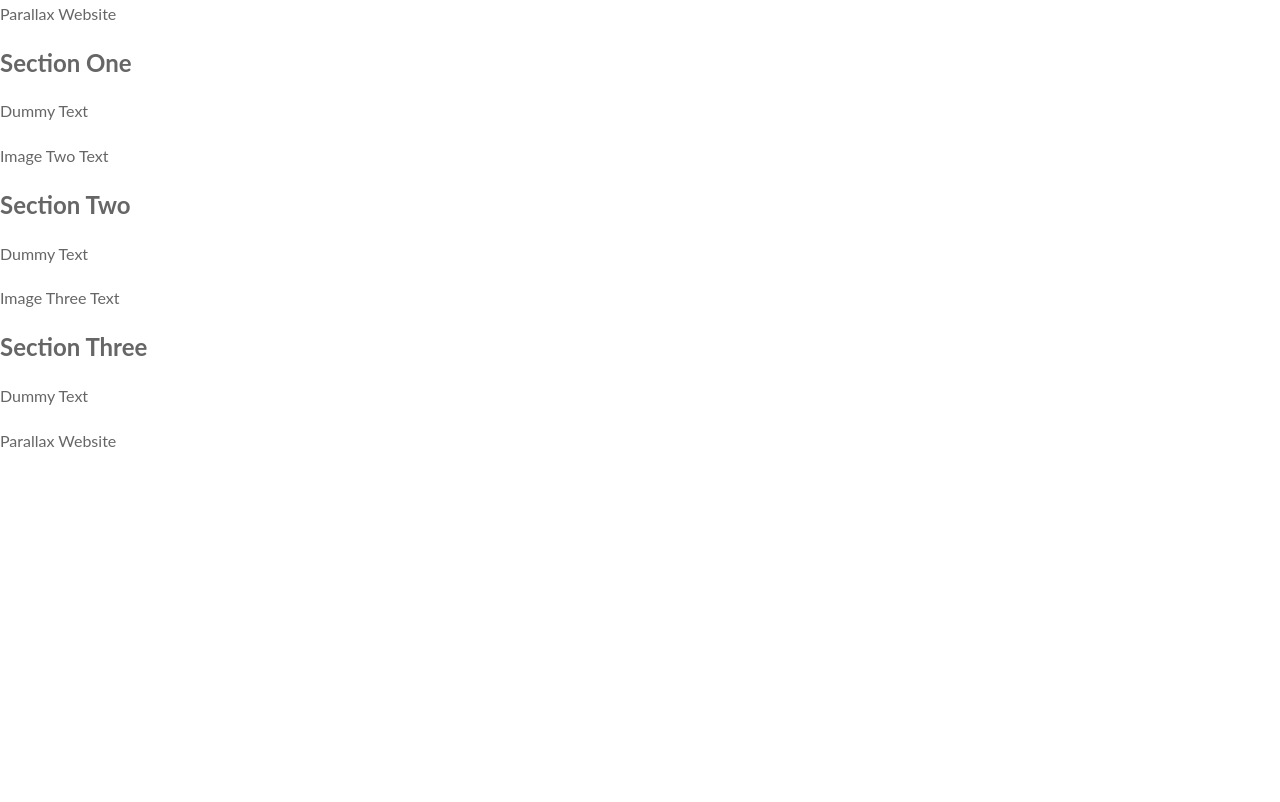
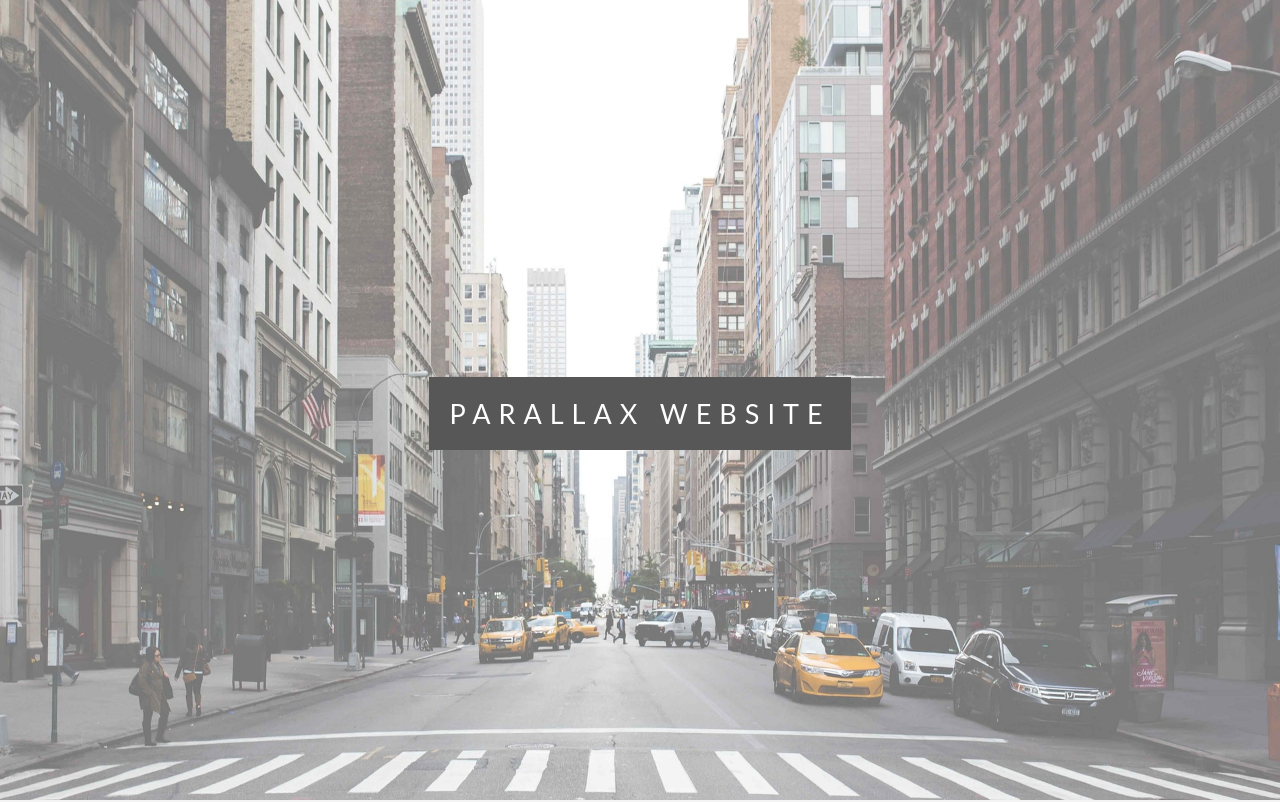
Before and after one commit to tonywzhang/Parallax-Demo, a plain HTML site: page index.html in a window 1280 px wide. Shown: the top 802 px of the page. Drawn offline with Linux system fonts and the light colour scheme.

Commit message:
Parallax Scrolling Completion

```diff
--- a/css/style.css
+++ b/css/style.css
@@ -7,3 +7,76 @@ body, html{
   line-height: 1.8em;
   color: #666;
 }
+
+.pimg1, .pimg2, .pimg3{
+  position: relative;
+  opacity: 0.70;
+  background-position: center;
+  background-size: cover;
+  background-repeat: no-repeat;
+  background-attachment: fixed;
+
+  /*
+    fixed = parrallax
+    scroll = normal
+
+    notes if you want to switch between the two.
+  */
+}
+
+.pimg1{
+  background-image: url('../img/image1.jpg');
+  min-height: 100%;
+}
+
+.pimg2{
+  background-image: url('../img/image2.jpg');
+  min-height: 400px;
+}
+
+.pimg3{
+  background-image: url('../img/image3.jpg');
+  min-height: 400px;
+}
+
+.section{
+  text-align: center;
+  padding: 50px 80px;
+}
+
+.section-light{
+  background-color: #f4f4f4;
+  color: #666;
+}
+
+.section-dark{
+  background-color: #282e34;
+  color: #ddd;
+}
+
+.ptext{
+  position: absolute;
+  top: 50%;
+  width: 100%;
+  text-align: center;
+  color: #000;
+  font-size: 27px;
+  letter-spacing: 8px;
+  text-transform: uppercase;
+}
+
+.ptext .border{
+  background-color: #111;
+  color: #fff;
+  padding: 20px;
+}
+
+.ptext .border.trans{
+  background-color: transparent;
+}
+
+@media(max-width: 568px){
+  .pimg1, .pimg2, .pimg3{
+    background-attachment:scroll;
+  }
+}
--- a/index.html
+++ b/index.html
@@ -3,7 +3,7 @@
   <head>
     <meta charset="utf-8">
     <title>Parallax Website Demo</title>
-    <link rel="stylesheet" href="/css/style.css">
+    <link rel="stylesheet" href="css/style.css">
   </head>
   <body>
     <div class="pimg1">
@@ -21,7 +21,7 @@
 
     <div class="pimg2">
       <div class="ptext">
-          <span class = "border">
+          <span class = "border trans">
             Image Two Text
           </span>
       </div>
@@ -34,7 +34,7 @@
 
     <div class="pimg3">
       <div class="ptext">
-          <span class = "border">
+          <span class = "border trans">
             Image Three Text
           </span>
       </div>
@@ -47,8 +47,8 @@
 
     <div class="pimg1">
       <div class="ptext">
-          <span class = "border">
-            Parallax Website
+          <span class = "border trans">
+            Tony Zhang
           </span>
       </div>
     </div>
```
